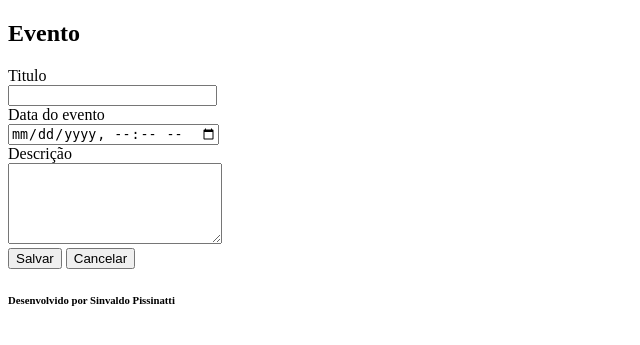
After one commit to SinvaldoPissinatti/Agenda, a Django app: page /agenda/evento/ in a window 1280 px wide. The commit adds this page. Shown: the top 345 px of the page, without its empty margins (0-640 px from the left). Run offline with Django 4.2, Linux system fonts and the light colour scheme; a user stored in the database is signed in.

Commit message:
Incluido template para inserção de eventos da agenda. Incluido gitignore para ignorar arquivos compilados

```diff
--- a/Agenda/urls.py
+++ b/Agenda/urls.py
@@ -26,5 +26,7 @@ urlpatterns = [
     path('', RedirectView.as_view(url='/agenda/')),
     path('login/', views.login_user),
     path('login/autenticacao', views.autenticacao_login),
-    path('logout/', views.logout_user)
+    path('logout/', views.logout_user),
+    path('agenda/evento/submit', views.submit_evento),
+    path('agenda/evento/', views.evento)
 ]
--- a/core/views.py
+++ b/core/views.py
@@ -37,3 +37,18 @@ def lista_eventos(request):
     eventos = Evento.objects.filter(usuario=user)
     dados = {'eventos' : eventos}
     return render(request, 'agenda.html', dados)
+
+@login_required(login_url='/login/')
+def evento(request):
+    return render(request, 'evento.html')
+
+@login_required(login_url='/login/')
+def submit_evento(request):
+    if request.POST:
+        titulo = request.POST.get('titulo')
+        data_evento = request.POST.get('data_evento')
+        descricao = request.POST.get('descricao')
+        usuario = request.user
+        Evento.objects.create(titulo=titulo, data_evento=data_evento, descricao=descricao, usuario=usuario)
+
+    return redirect('/')
--- a/templates/agenda.html
+++ b/templates/agenda.html
@@ -3,6 +3,9 @@
 {% block content %}
     <div align="right">
         <a href="/logout">Logout</a>
+        <a href="evento/">
+        <button type="button">Novo Evento</button>
+        </a>
     </div>
 
     <h1>Agenda</h1>
--- /dev/null
+++ b/templates/evento.html
@@ -0,0 +1,18 @@
+{% extends "model_page.html" %}
+
+{% block content %}
+  <h2>Evento</h2>
+  <form action="submit" method="post"> {% csrf_token %}
+    <label>Titulo</label><br>
+    <input type="text" name="titulo" size="23"><br>
+    <label>Data do evento</label><br>
+    <input type="datetime-local" name="data_evento"><br>
+    <label>Descrição</label><br>
+    <textarea name="descricao" rows="5" cols="24"></textarea><br>
+
+    <button type="submit">Salvar</button>
+    <a href="/">
+      <button type="button">Cancelar</button>
+    </a>
+  </form>
+{% endblock %}
```
Also changed, not shown: db.sqlite3, 1 other file.
